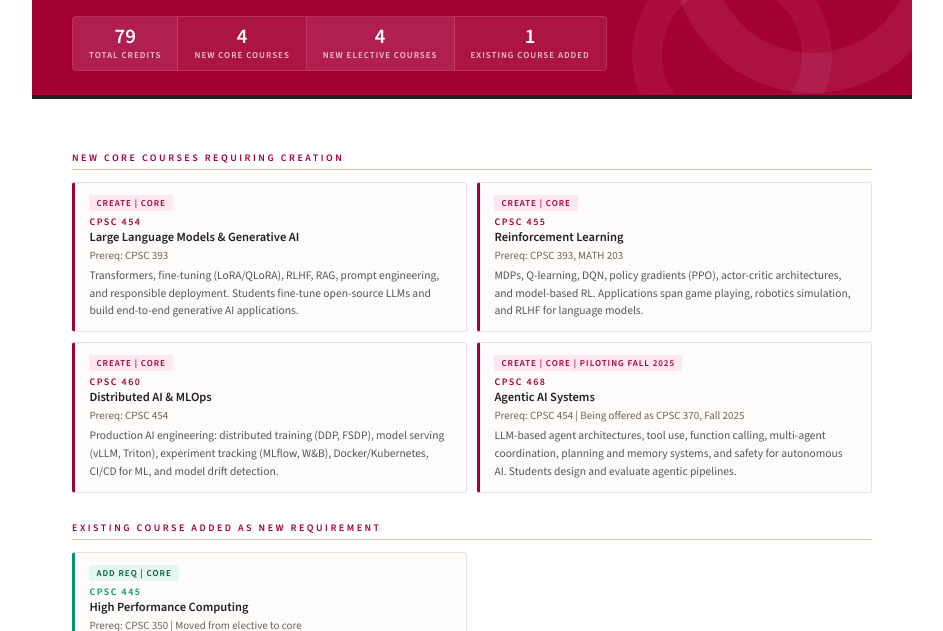
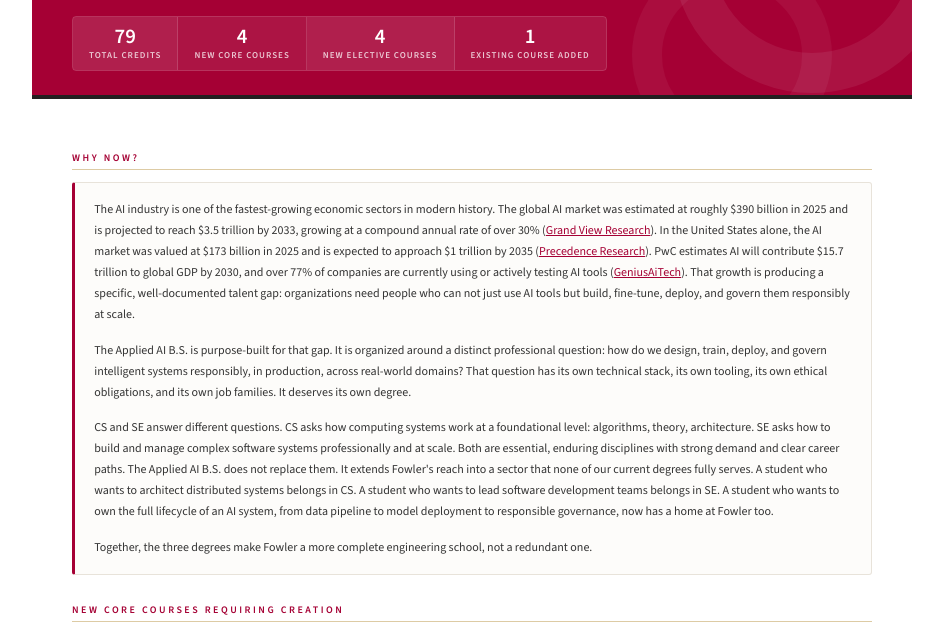
Before and after one commit to eiroa-lledo/AI-MAJOR, a plain HTML site: page index.html in a window 1280 px wide. Shown: the part 147-778 px from the top of the page, without its empty margins (168-1111 px from the left). Drawn offline with nearby package versions, Linux system fonts and the light colour scheme.

Commit message:
updating description

```diff
--- a/index.html
+++ b/index.html
@@ -107,6 +107,15 @@
   <div class="divider-black"></div>
 
   <div class="body">
+
+    <div class="section-label">Why now?</div>
+    <div style="font-size:12px;color:#333;line-height:1.75;margin-bottom:1.5rem;padding:1rem 1.2rem;background:#fdfcfa;border:1px solid #e8e3da;border-left:3px solid var(--red);border-radius:3px;">
+      <p style="margin-bottom:0.9rem;">The AI industry is one of the fastest-growing economic sectors in modern history. The global AI market was estimated at roughly $390 billion in 2025 and is projected to reach $3.5 trillion by 2033, growing at a compound annual rate of over 30% (<a href="https://www.grandviewresearch.com/industry-analysis/artificial-intelligence-ai-market" target="_blank" style="color:var(--red);text-decoration:underline;">Grand View Research</a>). In the United States alone, the AI market was valued at $173 billion in 2025 and is expected to approach $1 trillion by 2035 (<a href="https://www.precedenceresearch.com/us-artificial-intelligence-market" target="_blank" style="color:var(--red);text-decoration:underline;">Precedence Research</a>). PwC estimates AI will contribute $15.7 trillion to global GDP by 2030, and over 77% of companies are currently using or actively testing AI tools (<a href="https://geniusaitech.com/ai-statistics-2025/" target="_blank" style="color:var(--red);text-decoration:underline;">GeniusAiTech</a>). That growth is producing a specific, well-documented talent gap: organizations need people who can not just use AI tools but build, fine-tune, deploy, and govern them responsibly at scale.</p>
+      <p style="margin-bottom:0.9rem;">The Applied AI B.S. is purpose-built for that gap. It is organized around a distinct professional question: how do we design, train, deploy, and govern intelligent systems responsibly, in production, across real-world domains? That question has its own technical stack, its own tooling, its own ethical obligations, and its own job families. It deserves its own degree.</p>
+      <p style="margin-bottom:0.9rem;">CS and SE answer different questions. CS asks how computing systems work at a foundational level: algorithms, theory, architecture. SE asks how to build and manage complex software systems professionally and at scale. Both are essential, enduring disciplines with strong demand and clear career paths. The Applied AI B.S. does not replace them. It extends Fowler's reach into a sector that none of our current degrees fully serves. A student who wants to architect distributed systems belongs in CS. A student who wants to lead software development teams belongs in SE. A student who wants to own the full lifecycle of an AI system, from data pipeline to model deployment to responsible governance, now has a home at Fowler too.</p>
+      <p style="margin:0;">Together, the three degrees make Fowler a more complete engineering school, not a redundant one.</p>
+    </div>
+
 
     <div class="section-label">New core courses requiring creation</div>
     <div class="courses-grid">
```
